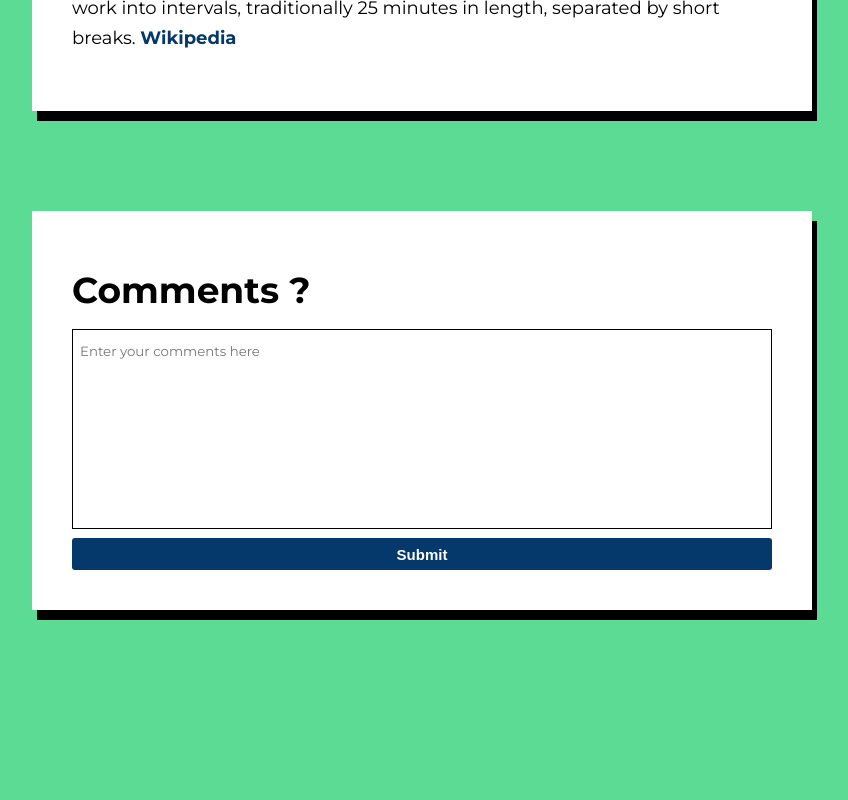
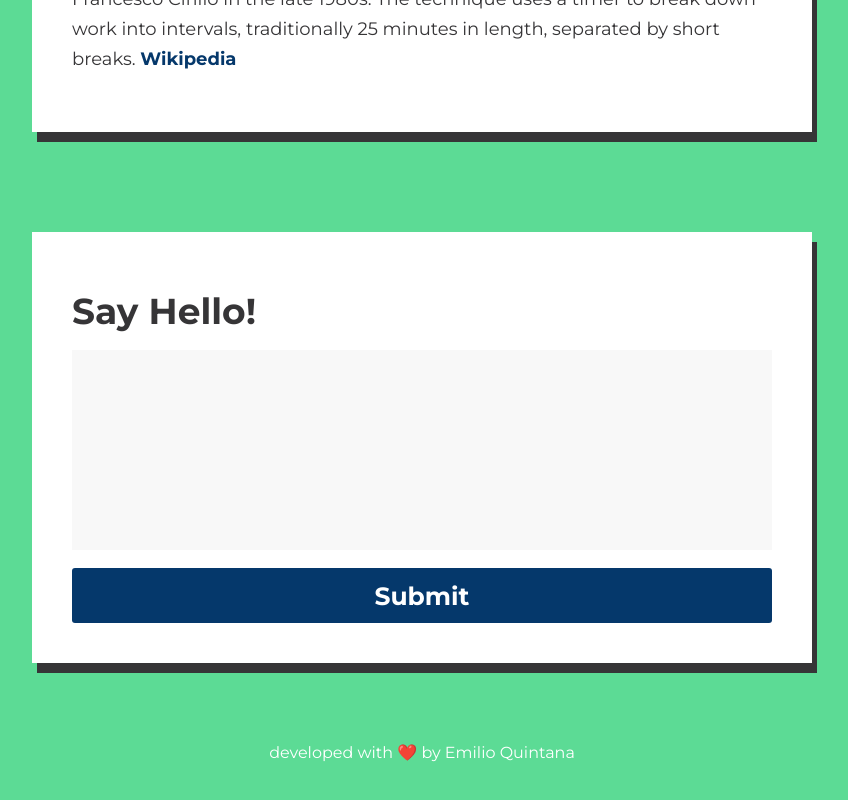
Before and after one commit to emilio-quintana-dev/pomodoro-clock-app, a React (Create React App) app: page / in a window 1280 px wide. Shown: the part 1026-1826 px from the top of the page, without its empty margins (218-1066 px from the left). Built offline with nearby package versions, Linux system fonts and the light colour scheme.

Commit message:
Started dark mode implementation

```diff
--- a/src/App.jsx
+++ b/src/App.jsx
@@ -9,7 +9,11 @@ import AboutWrapper from "./prebuilt/AboutWrapper";
 import Title from "./prebuilt/Title";
 import Link from "./prebuilt/Link";
 import ContactForm from "./components/ContactForm.jsx";
+import Footer from "./components/Footer";
 import "./styles/App.css";
+import { ThemeProvider } from "styled-components";
+import { GlobalStyles } from "./components/Globalstyle";
+import { lightTheme, darkTheme } from "./Themes";
 
 export default function App() {
   const [breakLength, setBreakLength] = useState(5);
@@ -17,6 +21,10 @@ export default function App() {
   const [timerMinute, setTimerMinute] = useState(25);
   const [isPlay, setIsPlay] = useState(false);
   const [count, setCount] = useState(0);
+  const [theme, setTheme] = useState("light");
+  const themeToggler = () => {
+    theme === "light" ? setTheme("dark") : setTheme("light");
+  };
 
   const updateSessionLength = (newTime) => {
     setSessionLength(newTime);
@@ -48,8 +56,12 @@ export default function App() {
   };
 
   return (
+    <ThemeProvider theme={theme === "light" ? lightTheme : darkTheme}>
+      <>
+        <GlobalStyles />
         <Wrapper>
           <AppWrapper>
+            <button onClick={themeToggler}>Switch Theme</button>
             <Title>Pomo Clock</Title>
             <Timer
               timerMinute={timerMinute}
@@ -80,8 +92,8 @@ export default function App() {
             <p>
               The Pomodoro Technique is a time management method developed by
               Francesco Cirillo in the late 1980s. The technique uses a timer to
-          break down work into intervals, traditionally 25 minutes in length,
-          separated by short breaks.{" "}
+              break down work into intervals, traditionally 25 minutes in
+              length, separated by short breaks.{" "}
               <Link href="https://en.wikipedia.org/wiki/Pomodoro_Technique">
                 Wikipedia
               </Link>
@@ -89,9 +101,13 @@ export default function App() {
           </AboutWrapper>
 
           <AboutWrapper>
-        <h1>Comments ?</h1>
+            <h1>Say Hello!</h1>
+
             <ContactForm />
           </AboutWrapper>
+          <Footer />
         </Wrapper>
+      </>
+    </ThemeProvider>
   );
 }
--- /dev/null
+++ b/src/Themes.js
@@ -0,0 +1,16 @@
+export const lightTheme = {
+  body: "#5cdb95",
+  text: "#363537",
+  box: "#fff",
+  timer: "#8ee4af",
+  shadow: "5px 10px",
+  form: "#f8f8f8",
+};
+export const darkTheme = {
+  body: "#0d1219",
+  text: "#fff",
+  box: "#1a2634",
+  timer: "#1a2634",
+  shadow: "5px 10px #7b78ff",
+  form: "#a7adb2",
+};
--- a/src/components/ContactForm.jsx
+++ b/src/components/ContactForm.jsx
@@ -6,17 +6,20 @@ import axios from "axios";
 const Form = styled.form`
   width: 100%;
   height: 200px;
-  margin-bottom: 0.5em;
-  border: solid 1px;
-  padding: 5px;
+  margin-bottom: 1em;
+  padding: 10px;
   box-sizing: border-box;
+  background: ${({ theme }) => theme.form};
 `;
 
 const Input = styled.input`
-  width: 75%;
+  background: ${({ theme }) => theme.form};
+  width: 100%;
   border: none;
   color: grey;
+
   font-family: "Montserrat";
+  font-size: 20px;
   &:focus {
     outline: none;
   }
@@ -45,13 +48,17 @@ export default function ContactForm() {
         <Input
           type="text"
           name="message"
-          placeholder="Enter your comments here"
           value={message}
           autoFocus={false}
           onChange={(event) => setMessage(event.target.value)}
         />
       </Form>
-      <Button onClick={handleSubmit}>Submit</Button>
+      <Button
+        onClick={handleSubmit}
+        style={{ fontSize: 25, fontFamily: "Montserrat" }}
+      >
+        Submit
+      </Button>
     </>
   );
 }
--- /dev/null
+++ b/src/components/Footer.jsx
@@ -0,0 +1,21 @@
+import React from "react";
+import styled from "styled-components";
+
+const Text = styled.p`
+  margin-top: 5em;
+  text-align: center;
+  color: #fff;
+  font-weightL 700;
+`;
+
+const Footer = () => {
+  return (
+    <footer>
+      <Text>
+        developed with <span>❤️</span> by Emilio Quintana
+      </Text>
+    </footer>
+  );
+};
+
+export default Footer;
--- /dev/null
+++ b/src/components/Globalstyle.js
@@ -0,0 +1,9 @@
+import { createGlobalStyle } from "styled-components";
+export const GlobalStyles = createGlobalStyle`
+  body {
+    background: ${({ theme }) => theme.body};
+    color: ${({ theme }) => theme.text};
+    font-family: Montserrat, sans-serif;
+    transition: all 0.50s linear;
+  }
+  `;
--- a/src/components/Timer.jsx
+++ b/src/components/Timer.jsx
@@ -74,6 +74,7 @@ class Timer extends Component {
   };
 
   stopTimer = () => {
+    this.playAudio();
     clearInterval(this.state.intervalId);
     this.props.onPlayStopTimer(false);
     this.setState({
--- a/src/prebuilt/AboutWrapper.js
+++ b/src/prebuilt/AboutWrapper.js
@@ -4,11 +4,11 @@ const AboutWrapper = styled.div`
   display: flex;
   flex-direction: column;
   max-width: 700px;
-  background: #fff;
+  background: ${({ theme }) => theme.box};
   margin: 0 auto;
   margin-top: 100px;
   padding: 40px;
-  box-shadow: 5px 10px;
+  box-shadow: ${({ theme }) => theme.shadow};
   font-size: 15px;
   line-height: 30px;
 
--- a/src/prebuilt/OutterWrapper.js
+++ b/src/prebuilt/OutterWrapper.js
@@ -4,7 +4,7 @@ const OutterWrapper = styled.div`
   display: flex;
   flex-direction: row;
   text-align: center;
-  background: #8ee4af;
+  background: ${({ theme }) => theme.timer};
   min-height: 200px;
 `;
 
--- a/src/prebuilt/TimerWrapper.js
+++ b/src/prebuilt/TimerWrapper.js
@@ -2,7 +2,7 @@ import styled from "styled-components";
 
 const TimerWrapper = styled.div`
   text-align: center;
-  background: #8ee4af;
+  background: ${({ theme }) => theme.timer};
   padding: 10px 30px 50px 30px;
 `;
 
--- a/src/prebuilt/Wrapper.js
+++ b/src/prebuilt/Wrapper.js
@@ -1,11 +1,15 @@
 import styled from "styled-components";
 
 const Wrapper = styled.div`
-  background: #5cdb95;
-  padding: 2em 4em;
+  padding: 1em 1.5em;
   border: none;
   font-family: "Montserrat", sans-serif;
-  height: 300vh;
+  height: 310vh;
+
+  @media (min-width: 700px) {
+    height: 290vh;
+    padding: 2em 4em;
+  }
 `;
 
 export default Wrapper;
--- a/src/styles/App.css
+++ b/src/styles/App.css
@@ -1,7 +1,3 @@
-body {
-  font-family: "Montserrat";
-}
-
 button:hover {
   background: #0d2d4f;
 }
```
Lines whose indentation alone changed are shown as unchanged.
